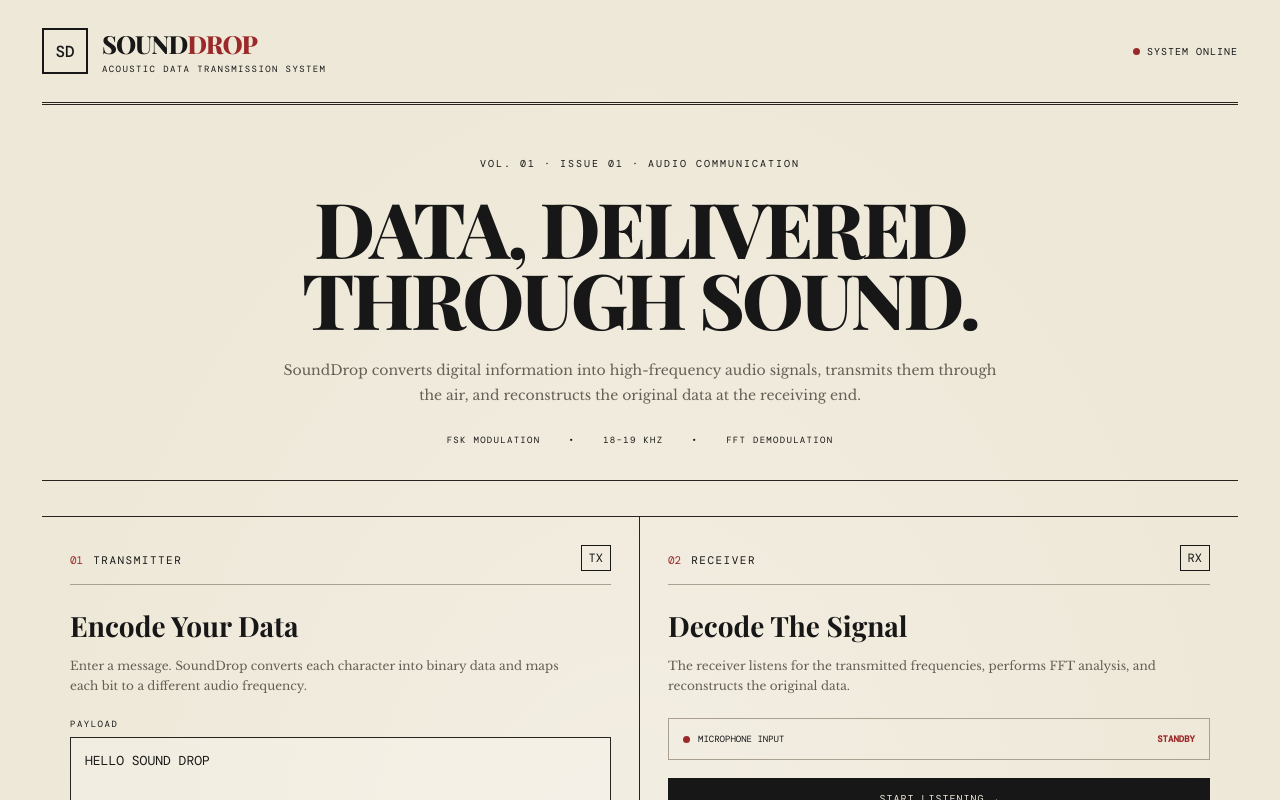
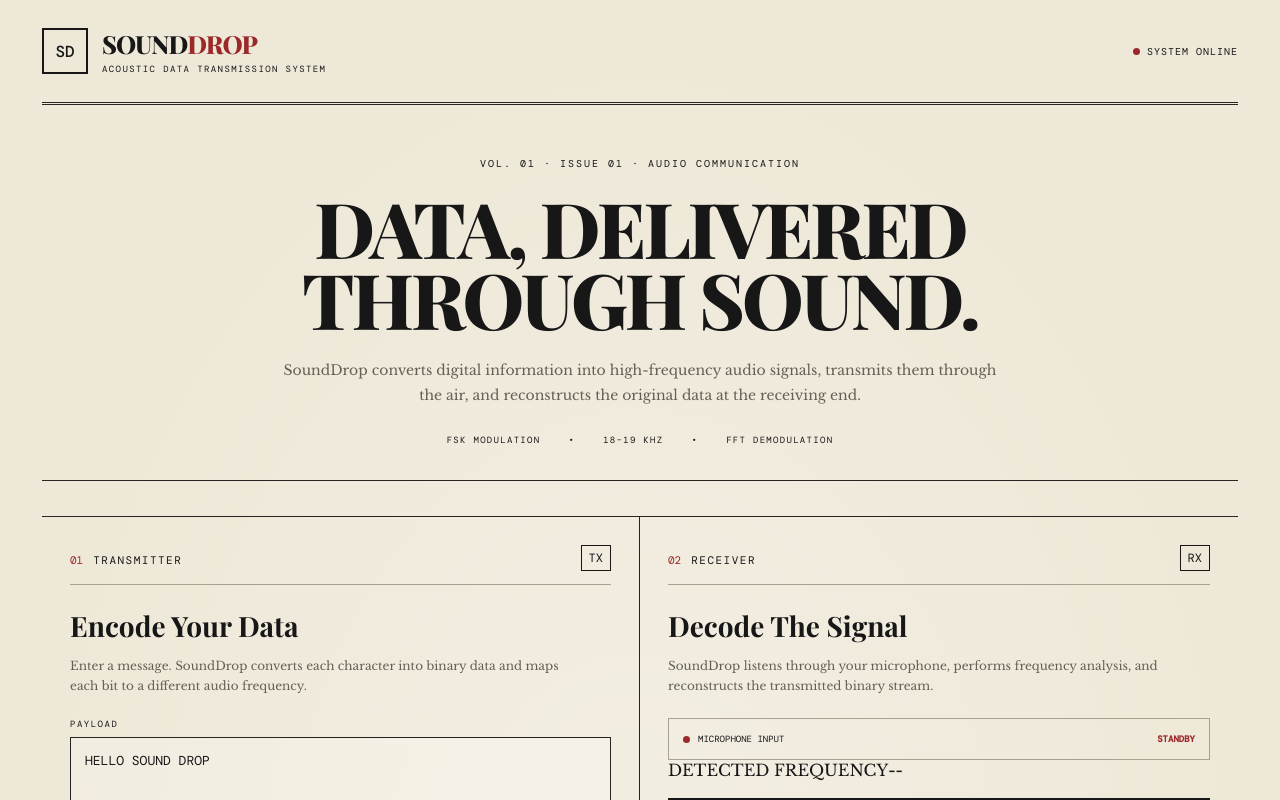
Before and after one commit to Siddhi0610/sound-drop, a React (Vite) app: page / in a window 1280 px wide. Shown: the top 800 px of the page. Built offline with nearby package versions, Linux system fonts and the light colour scheme.

Commit message:
reciever panel updated

```diff
--- a/src/components/ReceiverPanel.jsx
+++ b/src/components/ReceiverPanel.jsx
@@ -1,56 +1,162 @@
-function ReceiverPanel({
-  listen,
-  isListening,
-  decodedData
-}) {
+import { useEffect, useRef, useState } from "react";
+import { FSKReceiver } from "../audio/fskReceiver";
+
+function ReceiverPanel() {
+
+  const receiverRef = useRef(null);
+
+  const [status, setStatus] =
+    useState("STANDBY");
+
+  const [frequency, setFrequency] =
+    useState(null);
+
+  const [bits, setBits] =
+    useState("");
+
+  useEffect(() => {
+
+    return () => {
+      receiverRef.current?.stop();
+    };
+
+  }, []);
+
+  const startListening = async () => {
+
+    setBits("");
+    setFrequency(null);
+
+    const receiver =
+      new FSKReceiver({
+
+        onBit: (bit) => {
+
+          setBits(previous =>
+            previous + bit
+          );
+
+        },
+
+        onFrequency: (freq) => {
+
+          setFrequency(freq);
+
+        },
+
+        onStatus: (newStatus) => {
+
+          setStatus(newStatus);
+
+        },
+
+      });
+
+    receiverRef.current = receiver;
+
+    await receiver.start();
+  };
+
+  const stopListening = () => {
+
+    receiverRef.current?.stop();
+
+    receiverRef.current = null;
+
+    setFrequency(null);
+  };
+
   return (
     <section className="paper-panel">
 
       <div className="panel-heading">
+
         <div>
-          <span className="section-number">02</span>
-          <span className="section-label">RECEIVER</span>
+          <span className="section-number">
+            02
+          </span>
+
+          <span className="section-label">
+            RECEIVER
+          </span>
         </div>
 
-        <span className="panel-code">RX</span>
+        <span className="panel-code">
+          RX
+        </span>
+
       </div>
 
-      <h2>Decode The Signal</h2>
+      <h2>
+        Decode The Signal
+      </h2>
 
       <p className="panel-description">
-        The receiver listens for the transmitted frequencies,
-        performs FFT analysis, and reconstructs the original data.
+        SoundDrop listens through your microphone,
+        performs frequency analysis, and reconstructs
+        the transmitted binary stream.
       </p>
 
       <div className="receiver-status">
 
         <div>
+
           <span className="status-dot"></span>
+
           MICROPHONE INPUT
+
         </div>
 
         <strong>
-          {isListening ? "LISTENING" : "STANDBY"}
+          {status}
         </strong>
 
       </div>
 
-      <button
-        className="newspaper-button"
-        onClick={listen}
-        disabled={isListening}
-      >
-        {isListening
-          ? "SCANNING FREQUENCIES..."
-          : "START LISTENING →"}
-      </button>
+      <div className="receiver-frequency">
+
+        <span>
+          DETECTED FREQUENCY
+        </span>
+
+        <strong>
+          {frequency
+            ? `${(frequency / 1000).toFixed(1)} kHz`
+            : "--"}
+        </strong>
+
+      </div>
+
+      {status === "LISTENING" ? (
+
+        <button
+          className="newspaper-button stop-button"
+          onClick={stopListening}
+        >
+          STOP LISTENING ■
+        </button>
+
+      ) : (
+
+        <button
+          className="newspaper-button"
+          onClick={startListening}
+        >
+          START LISTENING →
+        </button>
+
+      )}
 
       <div className="decoded-box">
 
-        <span>DECODED PAYLOAD</span>
+        <span>
+          RAW BINARY STREAM
+        </span>
 
-        <div>
-          {decodedData}
+        <div className="binary-output">
+
+          {bits || "WAITING FOR SIGNAL..."}
+
         </div>
 
       </div>
```
